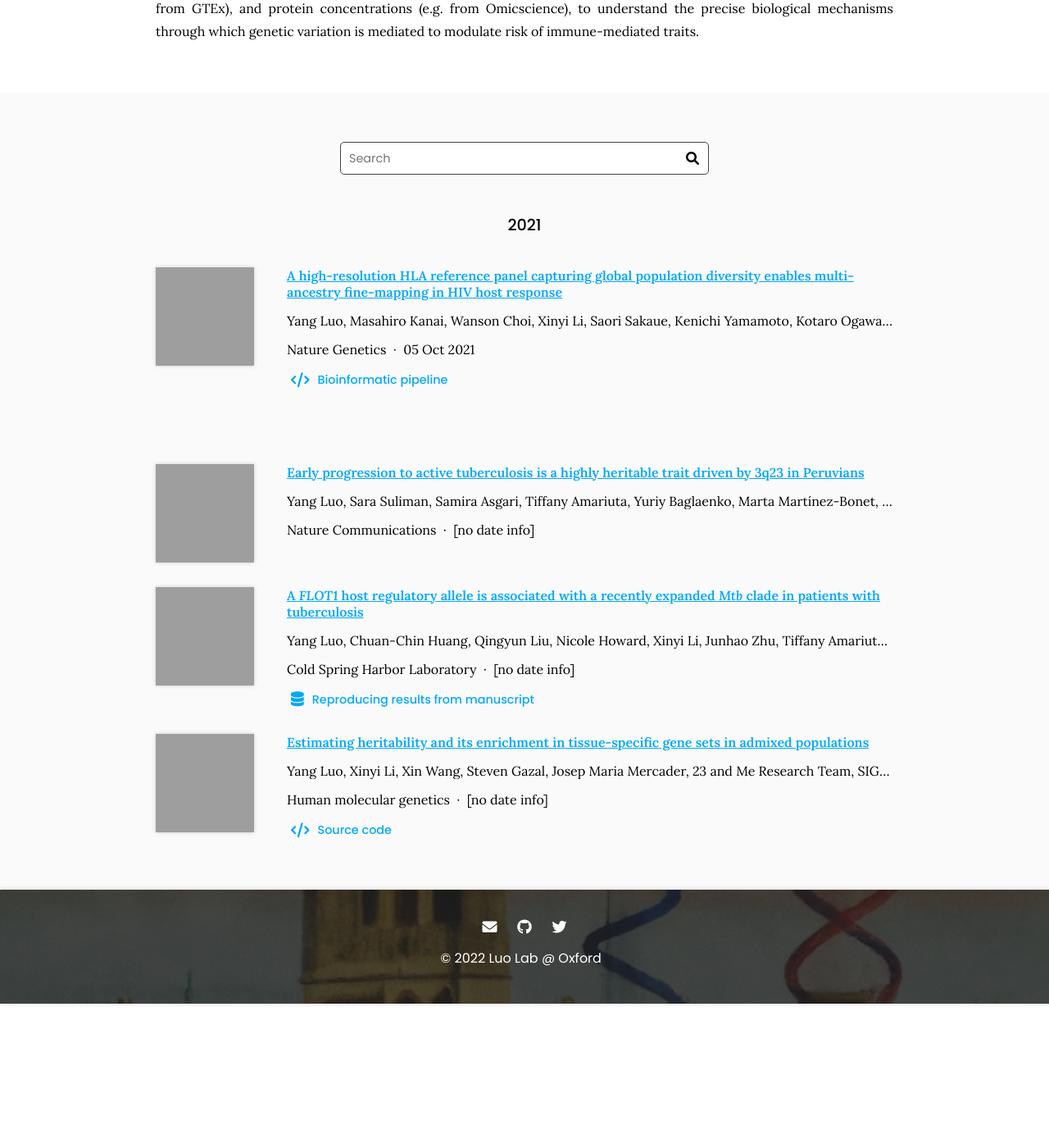
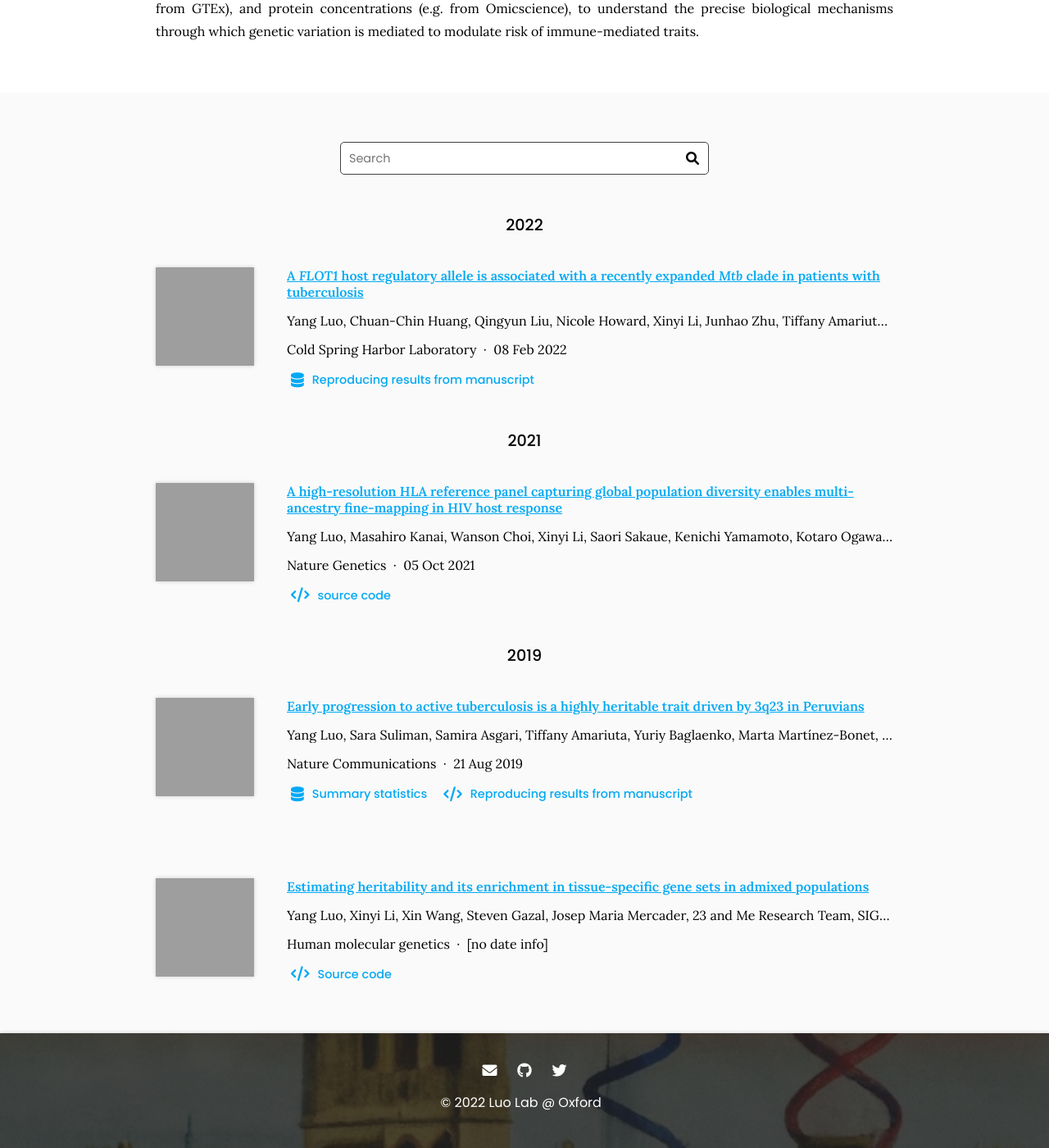
Before and after one commit to yang-luo-lab/yang-luo-lab.github.io, a Jekyll site: the page built from research/index.md, in a window 1280 px wide and 1400 px high, scrolled down 434 px. Shown: the whole window at 82% size. Built offline with Jekyll 4.4.1, drawn with Linux system fonts in a browser that asks for light colours; before the commit the page ends 1658 px from its top, so only the background shows below that; grey boxes are pictures that could not be loaded.

Commit message:
Generate citations

```diff
--- a/_data/citations.yaml
+++ b/_data/citations.yaml
@@ -444,9 +444,9 @@
   image: https://media.springernature.com/full/springer-static/image/art%3A10.1038%2Fs41588-021-00935-7/MediaObjects/41588_2021_935_Fig1_HTML.png
   extra-links:
   - type: source
-    text: Bioinformatic pipeline
+    text: source code
     link: https://github.com/yang-luo-lab/HLA-TAPAS
-  _cache: 8d72a8400ba1dc571f65a0419f872826d6d5b54f13240b38a5c00401556b7069
+  _cache: 67518accccb0101912635ae9e783263d7fc4869e39ab0de482dd1c176da36ff3
 - id: pmc:PMC8330913
   title: Estimating heritability and its enrichment in tissue-specific gene sets in
     admixed populations
@@ -472,7 +472,7 @@
   - type: source
     link: https://github.com/yang-luo-lab/cov-ldsc
     text: Source code
-  _cache: 2273604e64c9ac27185617250e87010ca015500ab8399a58bfd3d077d708493d
+  _cache: 146a072cebecc5b7086a94ba54d4a56427c7b191c62e253fe7e0bb924c4847e5
 - id: doi:10.1101/2022.02.07.22270622
   title: A <i>FLOT1</i> host regulatory allele is associated with a recently expanded
     <i>Mtb</i> clade in patients with tuberculosis
@@ -493,14 +493,14 @@
   - Megan B. Murray
   - Soumya Raychaudhuri
   publisher: Cold Spring Harbor Laboratory
-  date: ''
+  date: '2022-02-08'
   link: https://doi.org/gqx44s
   image: https://www.ncbi.nlm.nih.gov/pmc/articles/instance/8330913/bin/ddab130f1.jpg
   extra-links:
   - type: data
     link: https://github.com/yang-luo-lab/TB-g2g
     text: Reproducing results from manuscript
-  _cache: e532d2d07efc1d1a83b7e20f322dde5af97ceeffa12c27fcdf64908a26160d2f
+  _cache: d87bafa573c240f08f6163e93dab69befae9969b978e5362082f190232671111
 - id: doi:10.1038/s41467-019-11664-1
   title: Early progression to active tuberculosis is a highly heritable trait driven
     by 3q23 in Peruvians
@@ -527,14 +527,14 @@
   - Megan B. Murray
   - Soumya Raychaudhuri
   publisher: Nature Communications
-  date: ''
+  date: '2019-08-21'
   link: https://doi.org/gqx44v
   image: https://www.ncbi.nlm.nih.gov/corecgi/tileshop/tileshop.fcgi?p=PMC3&id=493290&s=91&r=2&c=2
-  extra-link:
+  extra-links:
   - type: data
     text: Summary statistics
     link: https://www.ebi.ac.uk/gwas/downloads/summary-statistics
   - type: source
     text: Reproducing results from manuscript
     link: https://github.com/yang-luo-lab/TB_progression_GWAS
-  _cache: bb09460c127cbaafc1f84db73c652d84014c5a767bad0148758c65aad05ad48d
+  _cache: 795f534ec7352c6cd7690f5eac1aad619271f35e7eaf55972fa86391c1192496
```
